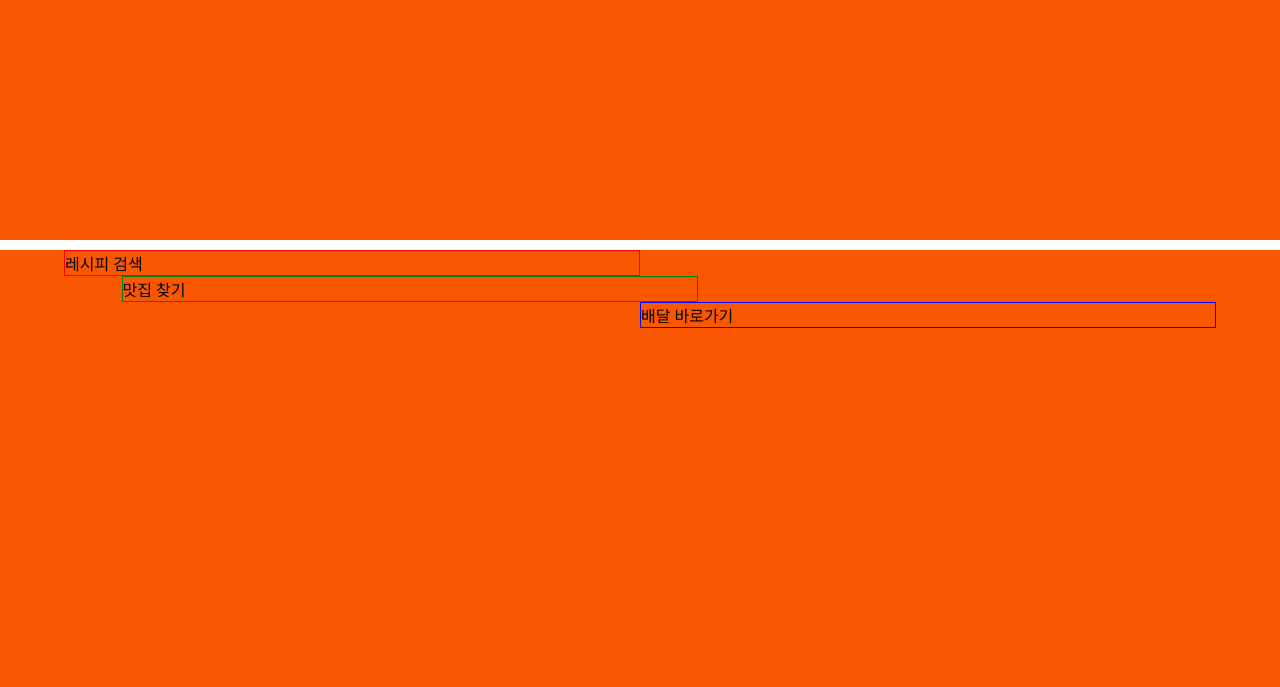
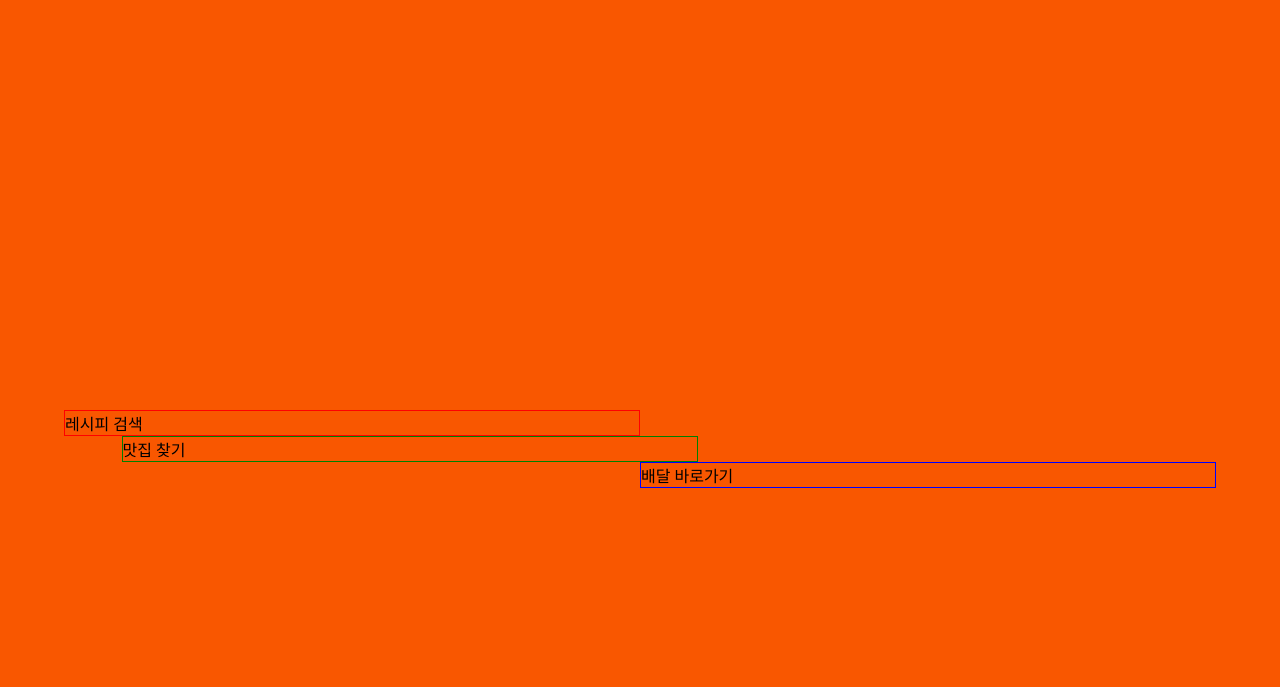
Before and after one commit to eunag63/Pick-the-food, a Django app: page /click/ in a window 1280 px wide. Shown: the part 560-1247 px from the top of the page. After the commit the page ends 1048 px from the top, so only its background shows below. Run offline with Django 3.2, Linux system fonts and the light colour scheme; data comes from the database, SQL or seed files in the repository; some web fonts are replaced.

Commit message:
(css) #div4 가로 세로

```diff
--- a/mysite/pickFood/static/css/main.css
+++ b/mysite/pickFood/static/css/main.css
@@ -28,6 +28,10 @@ body{
   height: 100%;
   width: 100%;
   background-color:#F95700;
+}
+#div4{
+  height: 20%;
+  width: 100%;
 }
 .div5{
   width: 90%;
```
